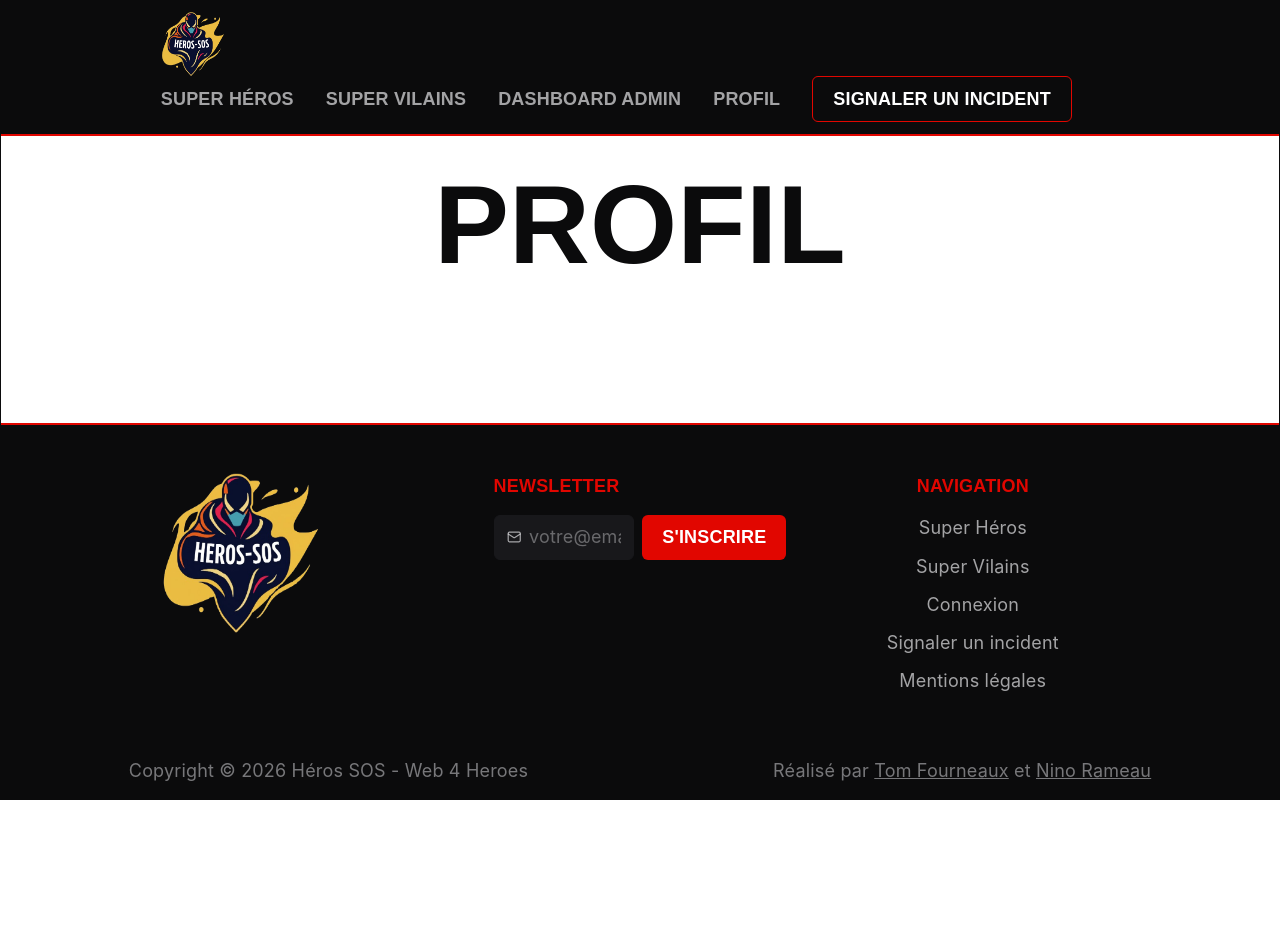
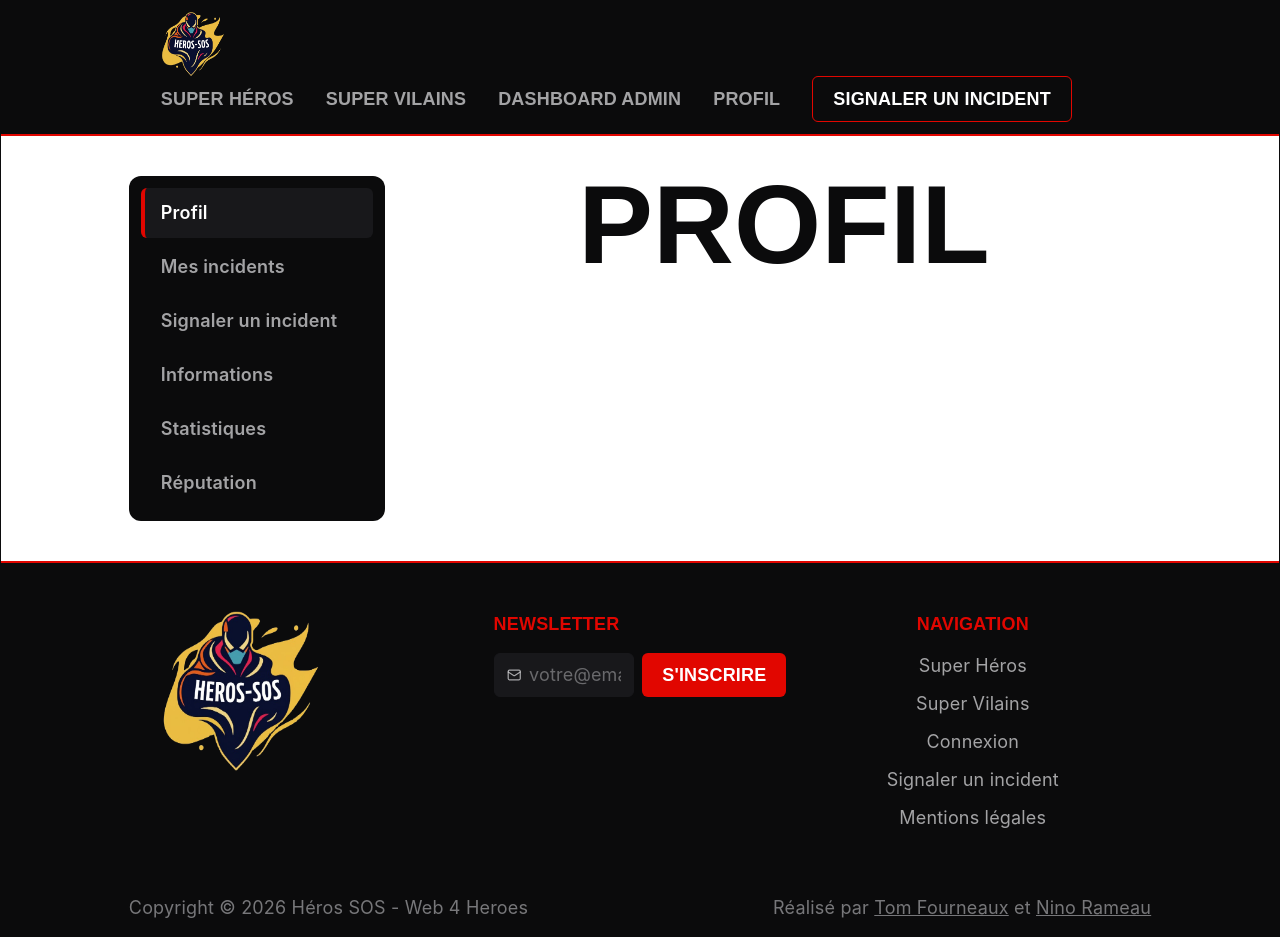
Before and after one commit to tomfrx12/Hero-SOS, a React (Vite) app: page /profil in a window 1280 px wide. Before the commit the page ends 800 px from the top, so only its background shows below. Built offline with nearby package versions, Linux system fonts and the light colour scheme; a web font is replaced by a local one.

Commit message:
feat: ajouter l'espace profil avec ses sous-pages

```diff
--- a/src/App.tsx
+++ b/src/App.tsx
@@ -7,7 +7,13 @@ import Inscription from './pages/Inscription'
 import MotDePasseOublie from './pages/MotDePasseOublie'
 import SuperHeros from './pages/SuperHeros'
 import SuperVilains from './pages/SuperVilains'
-import Profil from './pages/Profil'
+import ProfilLayout from './composants/ProfilLayout'
+import Profil from './pages/profil/Profil'
+import ProfilIncidents from './pages/profil/ProfilIncidents'
+import ProfilSignalerIncident from './pages/profil/ProfilSignalerIncident'
+import ProfilInformations from './pages/profil/ProfilInformations'
+import ProfilStatistiques from './pages/profil/ProfilStatistiques'
+import ProfilReputation from './pages/profil/ProfilReputation'
 import MentionsLegales from './pages/MentionsLegales'
 import DashboardAdmin from './pages/DashboardAdmin'
 
@@ -24,7 +30,14 @@ export default function App() {
             <Route path="/reinitialiser-le-mot-de-passe" element={<MotDePasseOublie />} />
             <Route path="/super-heros" element={<SuperHeros />} />
             <Route path="/super-vilains" element={<SuperVilains />} />
-            <Route path="/profil" element={<Profil />} />
+            <Route path="/profil" element={<ProfilLayout />}>
+              <Route index element={<Profil />} />
+              <Route path="incidents" element={<ProfilIncidents />} />
+              <Route path="signaler-incidents" element={<ProfilSignalerIncident />} />
+              <Route path="informations" element={<ProfilInformations />} />
+              <Route path="statistiques" element={<ProfilStatistiques />} />
+              <Route path="reputation" element={<ProfilReputation />} />
+            </Route>
             <Route path="/dashboard-admin" element={<DashboardAdmin />} />
           </Routes>
         </Layout>
--- /dev/null
+++ b/src/composants/ProfilLayout.tsx
@@ -0,0 +1,14 @@
+import LayoutOnglets, { type Onglet } from "./LayoutOnglets"
+
+const onglets: Onglet[] = [
+    { to: "/profil", label: "Profil", end: true },
+    { to: "/profil/incidents", label: "Mes incidents" },
+    { to: "/profil/signaler-incidents", label: "Signaler un incident" },
+    { to: "/profil/informations", label: "Informations" },
+    { to: "/profil/statistiques", label: "Statistiques" },
+    { to: "/profil/reputation", label: "Réputation" },
+]
+
+export default function ProfilLayout() {
+    return <LayoutOnglets onglets={onglets} />
+}
--- /dev/null
+++ b/src/pages/profil/ProfilIncidents.tsx
@@ -0,0 +1,5 @@
+export default function ProfilIncidents() {
+    return (
+        <h1>Mes incidents</h1>
+    )
+}
--- /dev/null
+++ b/src/pages/profil/ProfilInformations.tsx
@@ -0,0 +1,5 @@
+export default function ProfilInformations() {
+    return (
+        <h1>Mes informations</h1>
+    )
+}
--- /dev/null
+++ b/src/pages/profil/ProfilReputation.tsx
@@ -0,0 +1,5 @@
+export default function ProfilReputation() {
+    return (
+        <h1>Ma réputation</h1>
+    )
+}
--- /dev/null
+++ b/src/pages/profil/ProfilSignalerIncident.tsx
@@ -0,0 +1,5 @@
+export default function ProfilSignalerIncident() {
+    return (
+        <h1>Signaler un incident</h1>
+    )
+}
--- /dev/null
+++ b/src/pages/profil/ProfilStatistiques.tsx
@@ -0,0 +1,5 @@
+export default function ProfilStatistiques() {
+    return (
+        <h1>Mes statistiques</h1>
+    )
+}
```
Also changed, not shown: src/pages/profil/Profil.tsx (renamed from src/pages/Profil.tsx).
